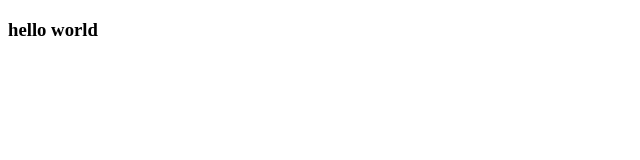
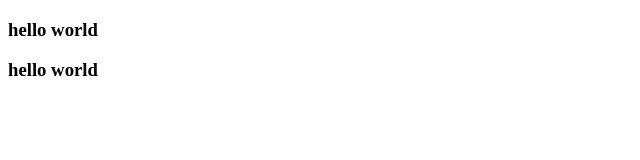
Before and after one commit to Saching24/angular-ci-cd-example, an Angular app: page / in a window 1280 px wide. Shown: the top 160 px of the page, without its empty margins (0-640 px from the left). Built offline with nearby package versions, Linux system fonts and the light colour scheme.

Commit message:
ci cd example

```diff
--- a/src/app/app.component.html
+++ b/src/app/app.component.html
@@ -1 +1,2 @@
 <h3>hello world</h3>
+<h3>hello world</h3>
```
